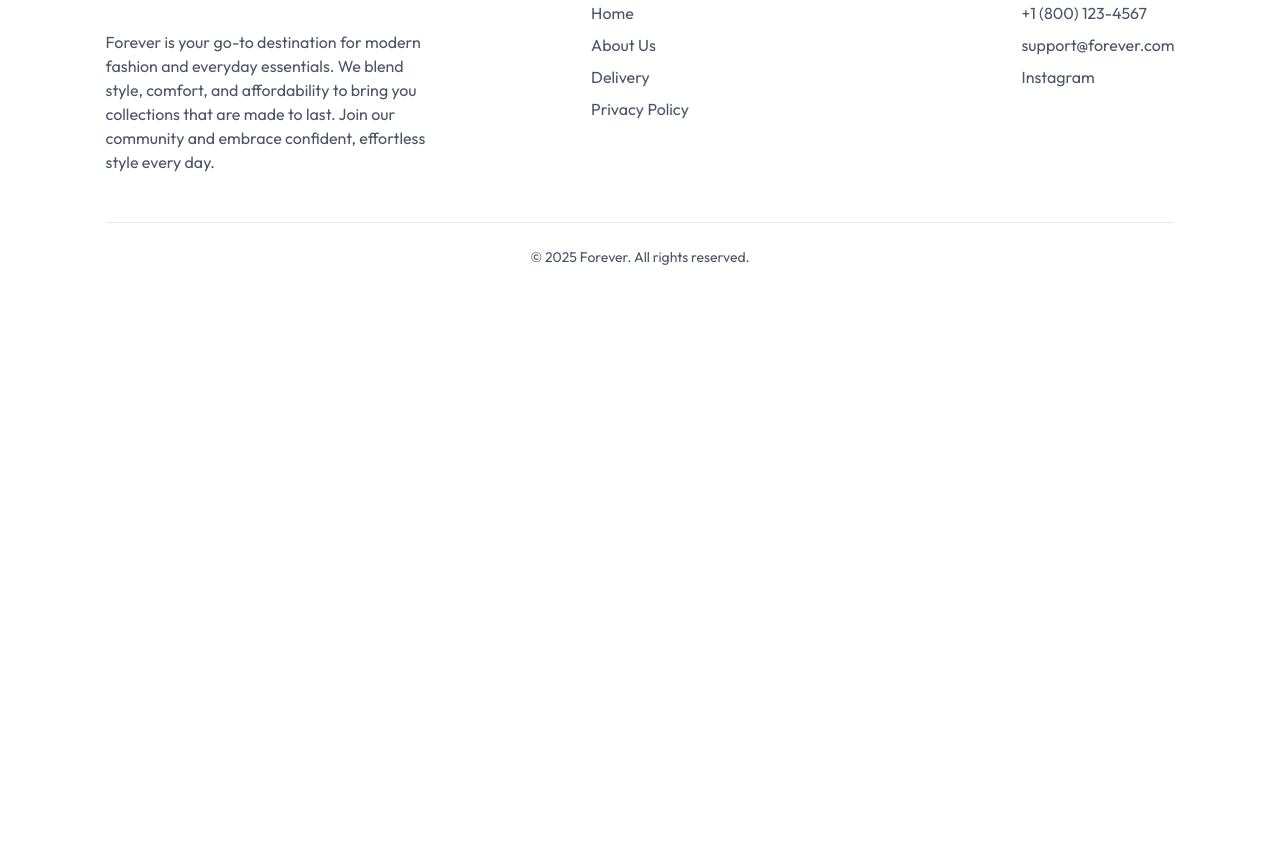
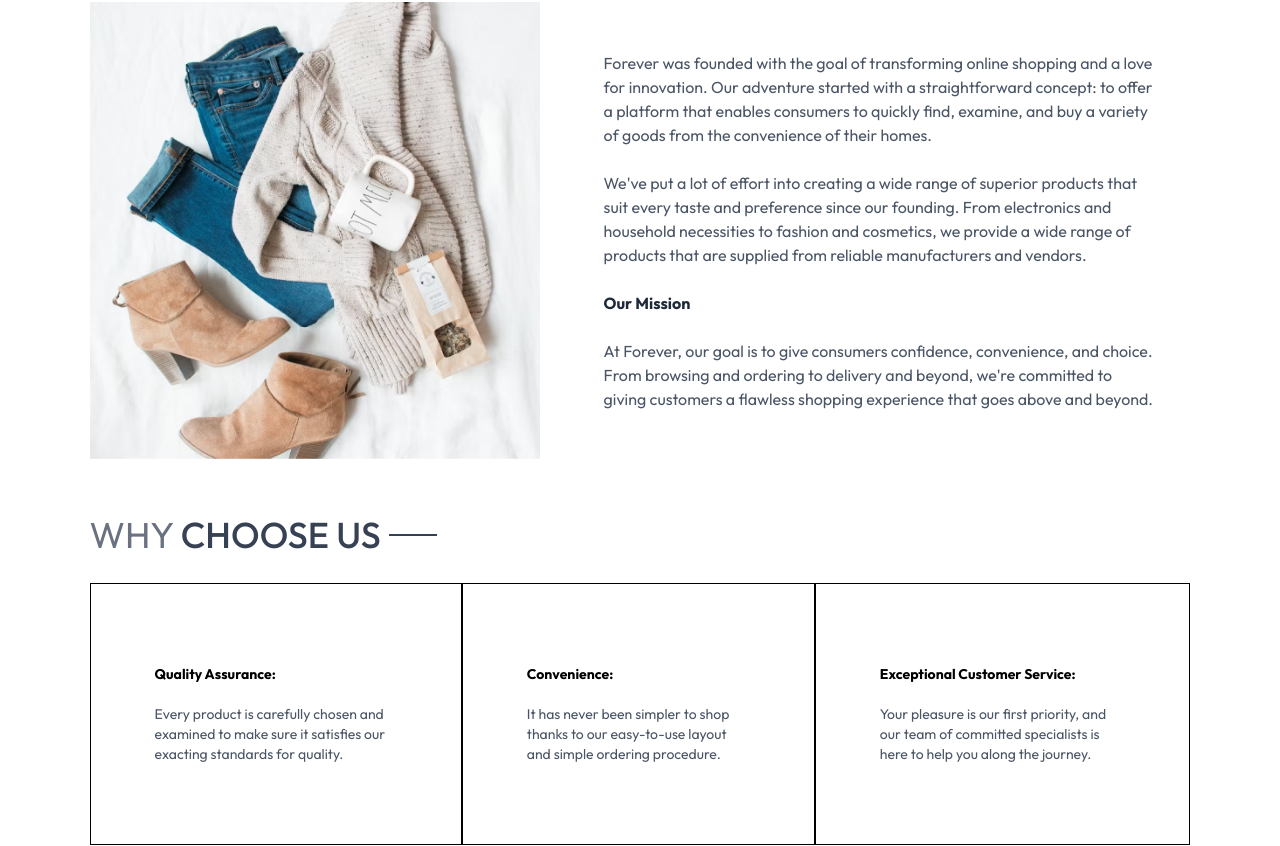
Before and after one commit to ashucj17/forever, a React (Vite) app in the folder frontend/: page /about in a window 1280 px wide. Shown: the part 196-1042 px from the top of the page. Before the commit the page ends 800 px from the top, so only its background shows below. Built offline with nearby package versions, Linux system fonts and the light colour scheme.

Commit message:
about and contact

```diff
--- a/frontend/src/pages/About.jsx
+++ b/frontend/src/pages/About.jsx
@@ -1,8 +1,44 @@
 import React from 'react'
+import Title from '../components/Title'
+import {assets} from '../assets/assets'
+import NewsLatterbox from '../components/Newsletter'
 
 const About = () => {
   return (
-    <div>About</div>
+    <div>
+    <div className='text-2xl text-center pt-8 border-t'>
+      <Title text1={'ABOUT'} text2={'US'}/>
+    </div>
+    <div className='my-10 flex flex-col md:flex-row gap-16'>
+      <img className='w-full md:max-w-[450px]' src={assets.about_img} alt="cloths image" />
+      <div className='flex flex-col justify-center gap-6 md:w-2/4 text-gray-600'>
+      <p>Forever was founded with the goal of transforming online shopping and a love for innovation. Our adventure started with a straightforward concept: to offer a platform that enables consumers to quickly find, examine, and buy a variety of goods from the convenience of their homes.</p>
+      <p>We've put a lot of effort into creating a wide range of superior products that suit every taste and preference since our founding. From electronics and household necessities to fashion and cosmetics, we provide a wide range of products that are supplied from reliable manufacturers and vendors.</p>
+      <b className='text-gray-800'>Our Mission</b>
+      <p>At Forever, our goal is to give consumers confidence, convenience, and choice. From browsing and ordering to delivery and beyond, we're committed to giving customers a flawless shopping experience that goes above and beyond.</p>
+      </div>
+
+    </div>
+    <div
+    className='text-4xl py-4'>
+      <Title text1={'WHY'} text2={'CHOOSE US'}/>
+    </div>
+    <div className='flex flex-col md:flex-row text-sm mb-20'>
+      <div className='border px-10 md:px-16 py-8 sm:py-20 flex flex-col gap-5'>
+        <b>Quality Assurance:</b>
+        <p className='text-gray-600'>Every product is carefully chosen and examined to make sure it satisfies our exacting standards for quality.</p>
+      </div>
+      <div className='border px-10 md:px-16 py-8 sm:py-20 flex flex-col gap-5'>
+        <b>Convenience:</b>
+        <p className='text-gray-600'>It has never been simpler to shop thanks to our easy-to-use layout and simple ordering procedure.</p>
+      </div>
+      <div className='border px-10 md:px-16 py-8 sm:py-20 flex flex-col gap-5'>
+        <b>Exceptional Customer Service:</b>
+        <p className='text-gray-600'>Your pleasure is our first priority, and our team of committed specialists is here to help you along the journey.</p>
+      </div>
+    </div>
+    <NewsLatterbox/>
+    </div>
   )
 }
 
--- a/frontend/src/pages/Contact.jsx
+++ b/frontend/src/pages/Contact.jsx
@@ -1,8 +1,28 @@
 import React from 'react'
+import Title from '../components/Title'
+import {assets} from '../assets/assets'
+import NewsLatterbox from '../components/Newsletter'
 
 const Contact = () => {
   return (
-    <div>Contact</div>
+    <div>
+      <div className='text-center text-2xl pt-10 border-t'>
+      <Title text1={'CONTACT'} text2={'US'}/>
+      </div>
+
+      <div className='my-10 flex flex-col justify-center md:flex-row gap-10 mb-28'>
+        <img className='w-full md:max-w-[480px]' src={assets.contact_img} alt="contact-image" />
+        <div className='flex flex-col justify-center items-start gap-6'>
+          <p className='font-semibold text-xl text-gray-600'>Our Store</p>
+          <p className='text-gray-500'>M.No:8 Krishna Shivpuram <br/> Satbari Road, Kidwai Nagar, Kanpur,UP</p>
+          <p className='text-gray-500'>Tel: 888-826-6939 <br/>Email: ashucoolcj@gmail.com</p>
+          <p className='font-semibold text-xl text-gray-600'>Carrers at Forever</p>
+          <p className='text-gray-500'>Know more about our teams and job openings</p>
+          <button className='border border-black px-8 py-4 text-sm hover:bg-black hover:text-white transition-all duration-500'>Know more</button>
+        </div>
+      </div>
+      <NewsLatterbox/>
+    </div>
   )
 }
 
```
